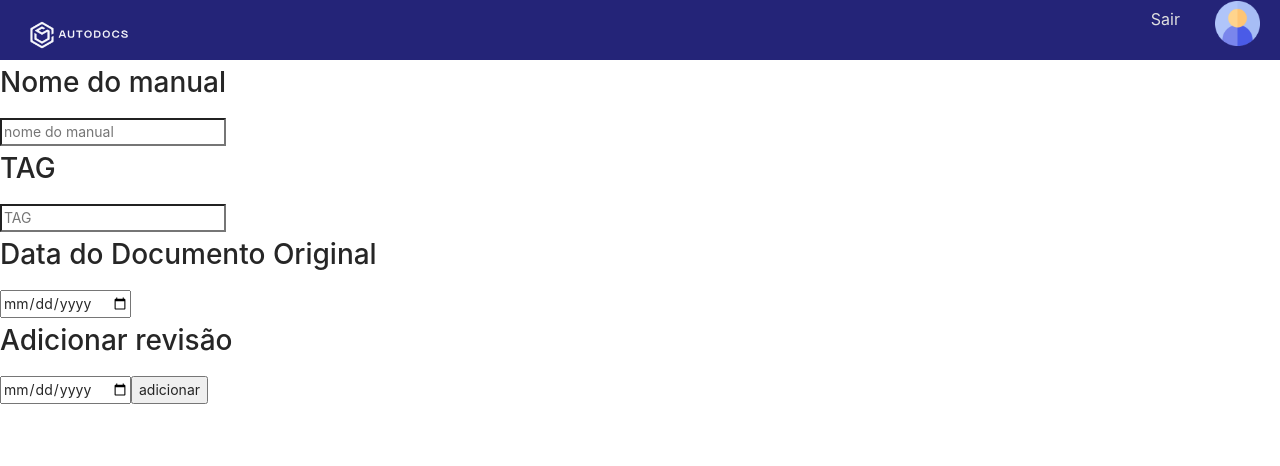
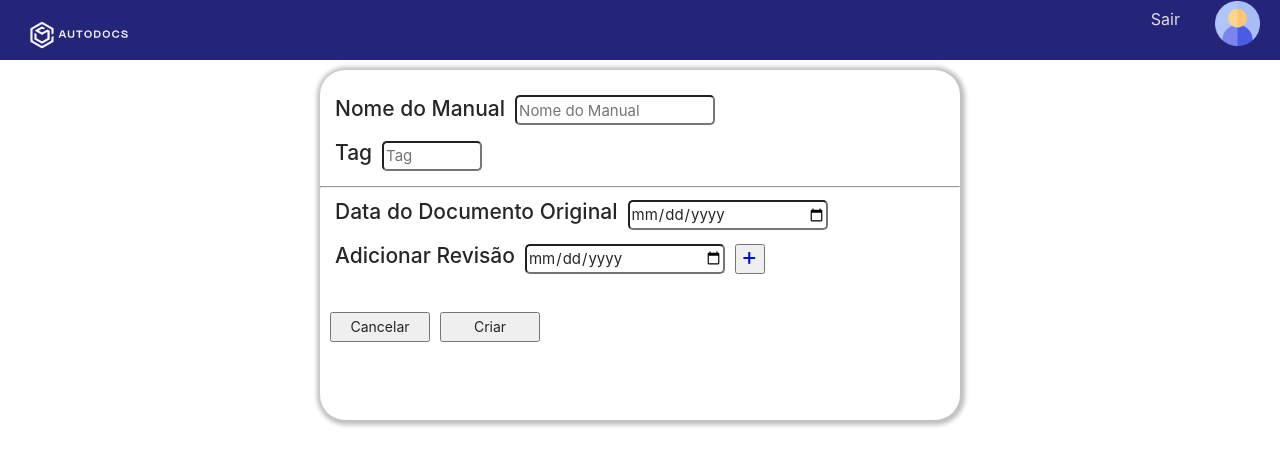
Before and after one commit to LeticiaSan/Personaliza-o-de-Documentos--Time-AirGhost, a React (Create React App) app in the folder autodocs/: page /lep in a window 1280 px wide. Shown: the top 466 px of the page. Built offline with nearby package versions, Linux system fonts and the light colour scheme.

Commit message:
Tela Final LEP

```diff
--- a/autodocs/src/pages/LEP/index.js
+++ b/autodocs/src/pages/LEP/index.js
@@ -1,32 +1,39 @@
 import React from 'react';
 import Header from '../../components/header';
+import '../../styles/LEP.css';
+import Adicionar from '../../Imagens/mais.png';
 function LEP() {
     return (
         <>
         <Header/>
         <body>
-            <div>
+            <div class='body'>
                 <div class='style'>
-                <h1>Nome do manual</h1>
-                <input type='text' placeholder='nome do manual'></input>
+                <h2 id='manual'>Nome do Manual
+                <input class='input' type='text' placeholder='Nome do Manual'></input></h2>
+                </div>
+
+            <div class='style'>
+                <h2>Tag</h2>
+                <input class='input' id='tag' type='text' placeholder='Tag'></input>
+            </div>
+            <hr size="50"/>
+            <div class='style'>
+                <h2>Data do Documento Original</h2>
+                <input class='input' id="date" type="date"></input>
             </div>
 
-            <div class='style'>
-                <h1>TAG</h1>
-                <input type='text' placeholder='TAG'></input>
+            <div class='adicionar'>
+                <h2>Adicionar Revisão</h2>
+                <input class='input' id="date" type="date"></input>
+                <button class='botao' id='add'><p id='mais'>+</p></button>
             </div>
 
-            <div class='style'>
-                <h1>Data do Documento Original</h1>
-                <input id="date" type="date"></input>
+            <div class='botoes'>
+                <button class='botao'>Cancelar</button>
+                <button class='botao'>Criar</button>
             </div>
-
-            <div class='botao'>
-                <h1>Adicionar revisão</h1>
-                <input id="date" type="date"></input>
-                <button>adicionar</button>
             </div>
-        </div>
         </body>
 
         </>
--- a/autodocs/src/styles/LEP.css
+++ b/autodocs/src/styles/LEP.css
@@ -1,9 +1,71 @@
+.body {
+    width: 50%;
+    justify-content: center;
+    height: 350px;
+    box-shadow: 1px 1px 4px 4px rgba(0, 0, 0, 0.25);
+    border-radius: 25px;
+    margin: 10px;
+    margin-left: 25%;
+
+}
+
+
 .style {
     display: flex;
-    align-items: center;
-    font-family: Cambria, Cochin, Georgia, Times, 'Times New Roman', serif;
+    margin-left: 15px;
+
 }
-.botao {
+
+#manual {
+    margin-top: 20px;
+    position: relative;
+
+}
+
+.input {
+    margin-top: 5px;
+    margin-left: 10px;
+    height: 30px;
+    width: 200px;
+    border-radius: 5px;
+    font-size: 15px;
+}
+
+#tag {
+    width: 100px;
+}
+
+
+.adicionar {
     display: flex;
     margin-right: 5px;
+    margin-bottom: 10px;
+    margin-left: 15px;
 }
+
+
+.botao {
+    width: 100px;
+    height: 30px;
+    margin-left: 10px;
+}
+
+
+#mais {
+    color: blue;
+    font-size: 25px;
+    position: relative;
+    top: -10px;
+    left: -2px;
+}
+
+#add {
+    width: 30px;
+    height: 30px;
+    position: relative;
+    top: 5px;
+}
+
+.botoes {
+    margin-top: 30px;
+}
```
